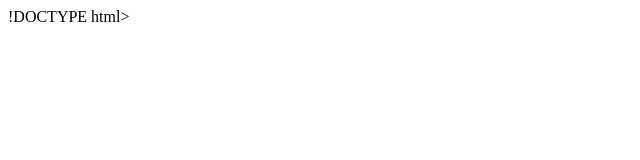
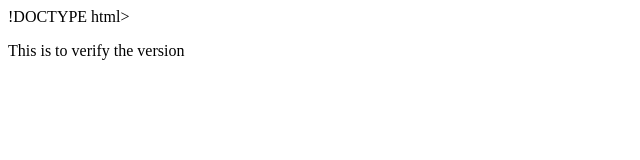
Before and after one commit to waitupbozo/practice_bozo, a plain HTML site: page a.html in a window 1280 px wide. Shown: the whole page, without its empty margins (0-640 px from the left). Drawn offline with Linux system fonts and the light colour scheme.

Commit message:
Added a new line

```diff
--- a/a.html
+++ b/a.html
@@ -2,5 +2,6 @@
 <html>
 <body>
 <h1= "Never mind"/>
+<p> This is to verify the version</p>
 </body>
 </html>
```
